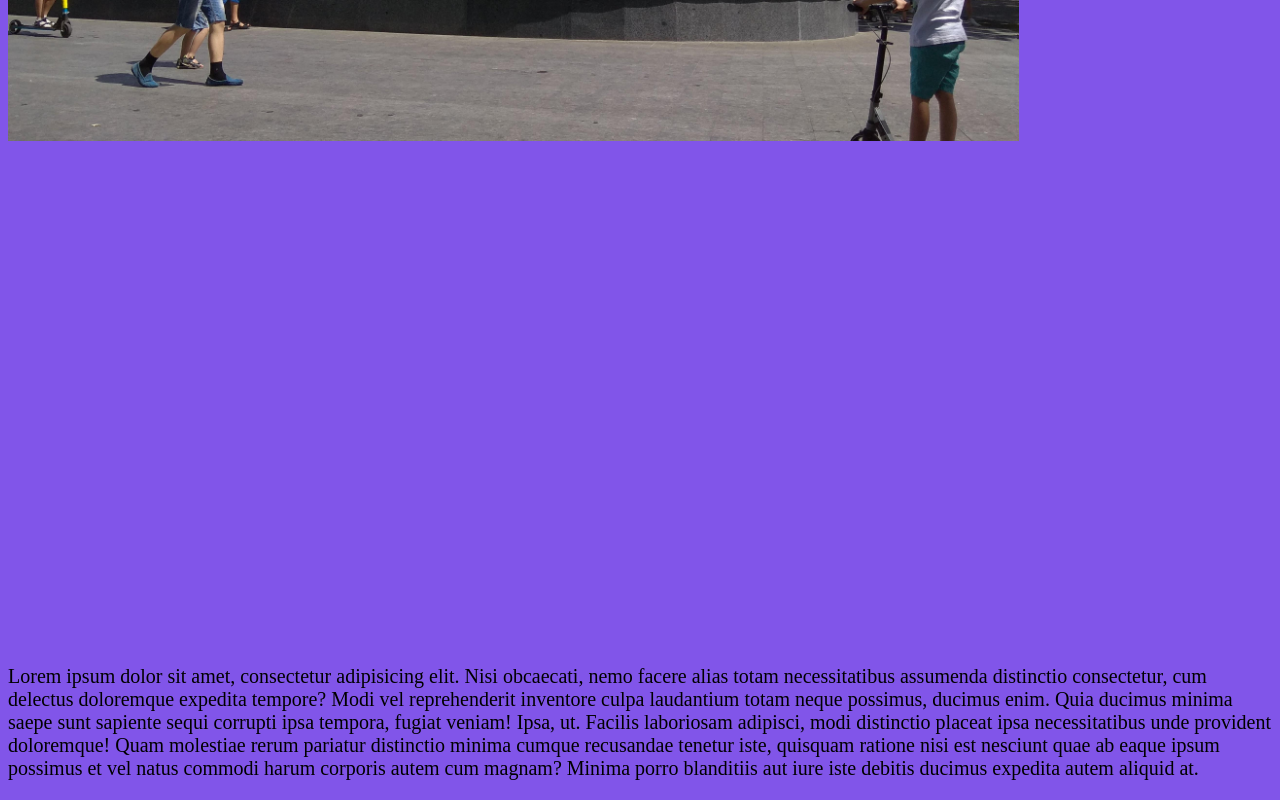
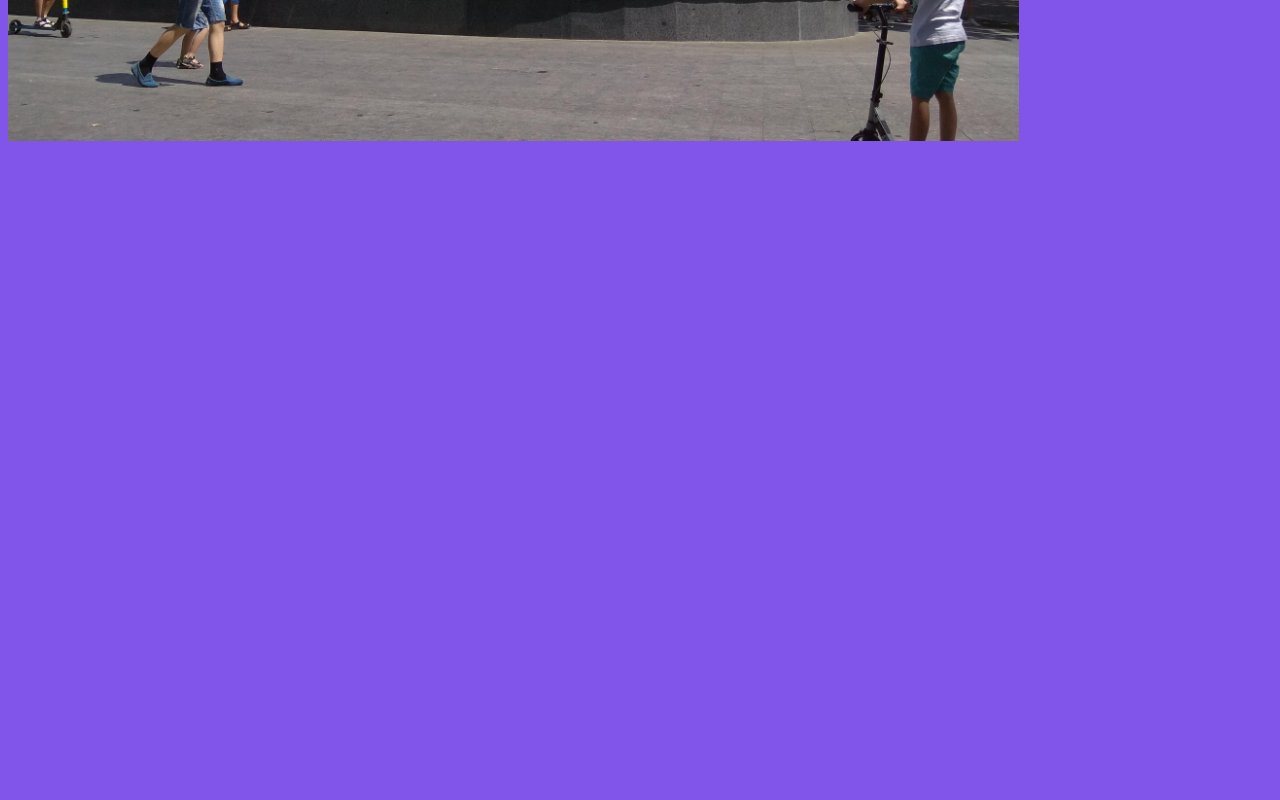
Before and after one commit to Romanych31/gulp-template, a website: page #src/index.html in a window 1280 px wide. Shown: the part 598-1398 px from the top of the page. After the commit the page ends 1251 px from the top, so only its background shows below. Drawn offline with nearby package versions, Linux system fonts and the light colour scheme; files that its build step writes are made by us from their sources; files whose address does not match are found by name.

Commit message:
файл из папки исходников

```diff
--- a/#src/index.html
+++ b/#src/index.html
@@ -15,14 +15,7 @@
    <img class="image" src="img/image.jpg" alt="">
    <div class="img"></div>
    <div>
-      <p>Lorem ipsum dolor sit amet, consectetur adipisicing elit. Nisi obcaecati, nemo facere alias totam
-         necessitatibus assumenda distinctio consectetur, cum delectus doloremque expedita tempore? Modi vel
-         reprehenderit inventore culpa laudantium totam neque possimus, ducimus enim. Quia ducimus minima saepe sunt
-         sapiente sequi corrupti ipsa tempora, fugiat veniam! Ipsa, ut. Facilis laboriosam adipisci, modi distinctio
-         placeat ipsa necessitatibus unde provident doloremque! Quam molestiae rerum pariatur distinctio minima cumque
-         recusandae tenetur iste, quisquam ratione nisi est nesciunt quae ab eaque ipsum possimus et vel natus commodi
-         harum corporis autem cum magnam? Minima porro blanditiis aut iure iste debitis ducimus expedita autem aliquid
-         at.</p>
+
    </div>
    <script src="js/script.min.js"></script>
 </body>
```
